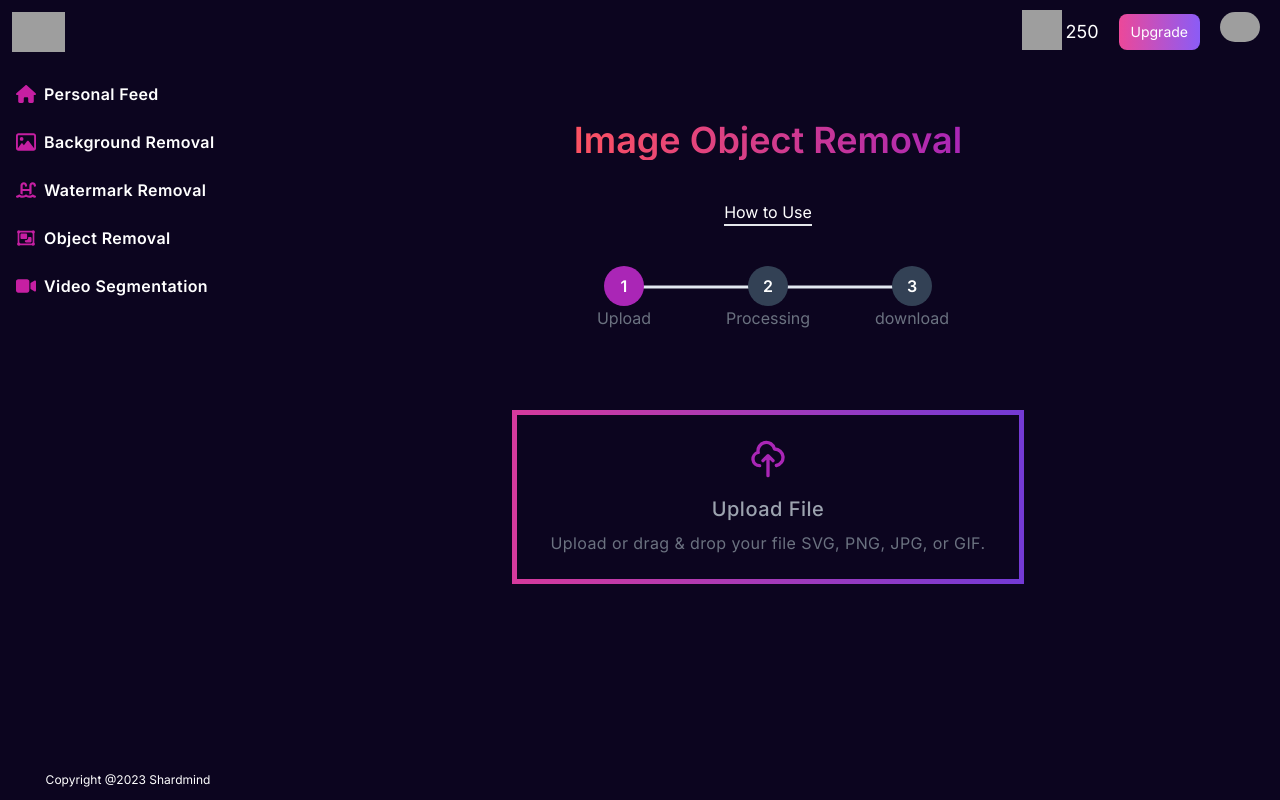
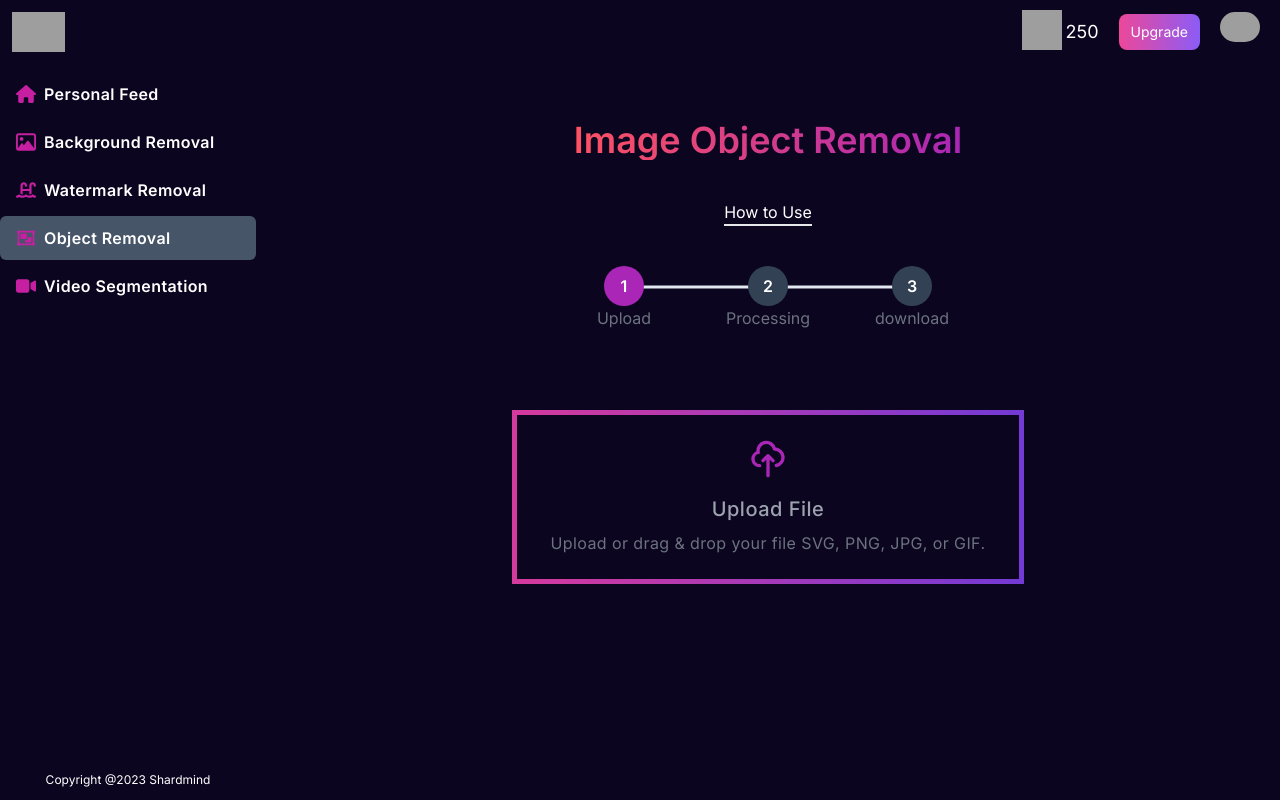
Before and after one commit to shaiadul/ShardmindAI, a Next.js app: page /dashboard/objectremoval in a window 1280 px wide. Built offline with nearby package versions, Linux system fonts and the light colour scheme; no server answers; grey boxes are pictures that could not be loaded.

Commit message:
active route done

```diff
--- a/app/dashboard/components/aside/index.jsx
+++ b/app/dashboard/components/aside/index.jsx
@@ -7,9 +7,12 @@ import {
 } from "@fortawesome/free-solid-svg-icons";
 import { FontAwesomeIcon } from "@fortawesome/react-fontawesome";
 import Link from "next/link";
+import { usePathname } from 'next/navigation'
 import React from "react";
 
 const AsideDashboard = () => {
+  const pathname = usePathname()
+
   return (
     <div className="fixed hidden md:flex flex-col top-14 left-0 w-14 hover:w-64 md:w-64 h-full transition-all duration-300 border-none z-10 sidebar ">
       <div className="overflow-y-auto overflow-x-hidden flex flex-col justify-between flex-grow ">
@@ -17,7 +20,7 @@ const AsideDashboard = () => {
           <li>
             <Link
               href="/dashboard/personalfeed"
-              className={`focus-within:bg-slate-600 relative flex flex-row items-center h-11 focus:outline-none text-white-600 hover:text-white-800 pr-6 rounded-md`}
+              className={` ${pathname == '/dashboard/personalfeed' ? 'bg-slate-600' : ''} relative flex flex-row items-center h-11 focus:outline-none text-white-600 hover:text-white-800 pr-6 rounded-md`}
             >
               <span className="inline-flex justify-center items-center ml-4">
                 <FontAwesomeIcon
@@ -33,7 +36,7 @@ const AsideDashboard = () => {
           <li>
             <Link
               href="/dashboard/backgroundremoval"
-              className={`focus-within:bg-slate-600 relative flex flex-row items-center h-11 focus:outline-none  text-white-600 hover:text-white-800 pr-6 rounded-md`}
+              className={`${pathname == '/dashboard/backgroundremoval' ? 'bg-slate-600' : ''} relative flex flex-row items-center h-11 focus:outline-none  text-white-600 hover:text-white-800 pr-6 rounded-md`}
             >
               <span className="inline-flex justify-center items-center ml-4">
                 <FontAwesomeIcon
@@ -49,7 +52,7 @@ const AsideDashboard = () => {
           <li>
             <Link
               href="/dashboard/watermarkremoval"
-              className={`focus-within:bg-slate-600 relative flex flex-row items-center h-11 focus:outline-none text-white-600 hover:text-white-800 pr-6 rounded-md`}
+              className={`${pathname == '/dashboard/watermarkremoval' ? 'bg-slate-600' : ''} relative flex flex-row items-center h-11 focus:outline-none text-white-600 hover:text-white-800 pr-6 rounded-md`}
             >
               <span className="inline-flex justify-center items-center ml-4">
                 <FontAwesomeIcon
@@ -65,7 +68,7 @@ const AsideDashboard = () => {
           <li>
             <Link
               href="/dashboard/objectremoval"
-              className={`focus-within:bg-slate-600 relative flex flex-row items-center h-11 focus:outline-none text-white-600 hover:text-white-800 pr-6 rounded-md`}
+              className={`${pathname == '/dashboard/objectremoval' ? 'bg-slate-600' : ''} focus-within:bg-slate-600 relative flex flex-row items-center h-11 focus:outline-none text-white-600 hover:text-white-800 pr-6 rounded-md`}
             >
               <span className="inline-flex justify-center items-center ml-4">
                 <FontAwesomeIcon
@@ -81,7 +84,7 @@ const AsideDashboard = () => {
           <li>
             <Link
               href="/dashboard/videosegmentation"
-              className={`focus-within:bg-slate-600 relative flex flex-row items-center h-11 focus:outline-none text-white-600 hover:text-white-800 pr-6 rounded-md`}
+              className={`${pathname == '/dashboard/videosegmentation' ? 'bg-slate-600' : ''} focus-within:bg-slate-600 relative flex flex-row items-center h-11 focus:outline-none text-white-600 hover:text-white-800 pr-6 rounded-md`}
             >
               <span className="inline-flex justify-center items-center ml-4">
                 <FontAwesomeIcon
```
